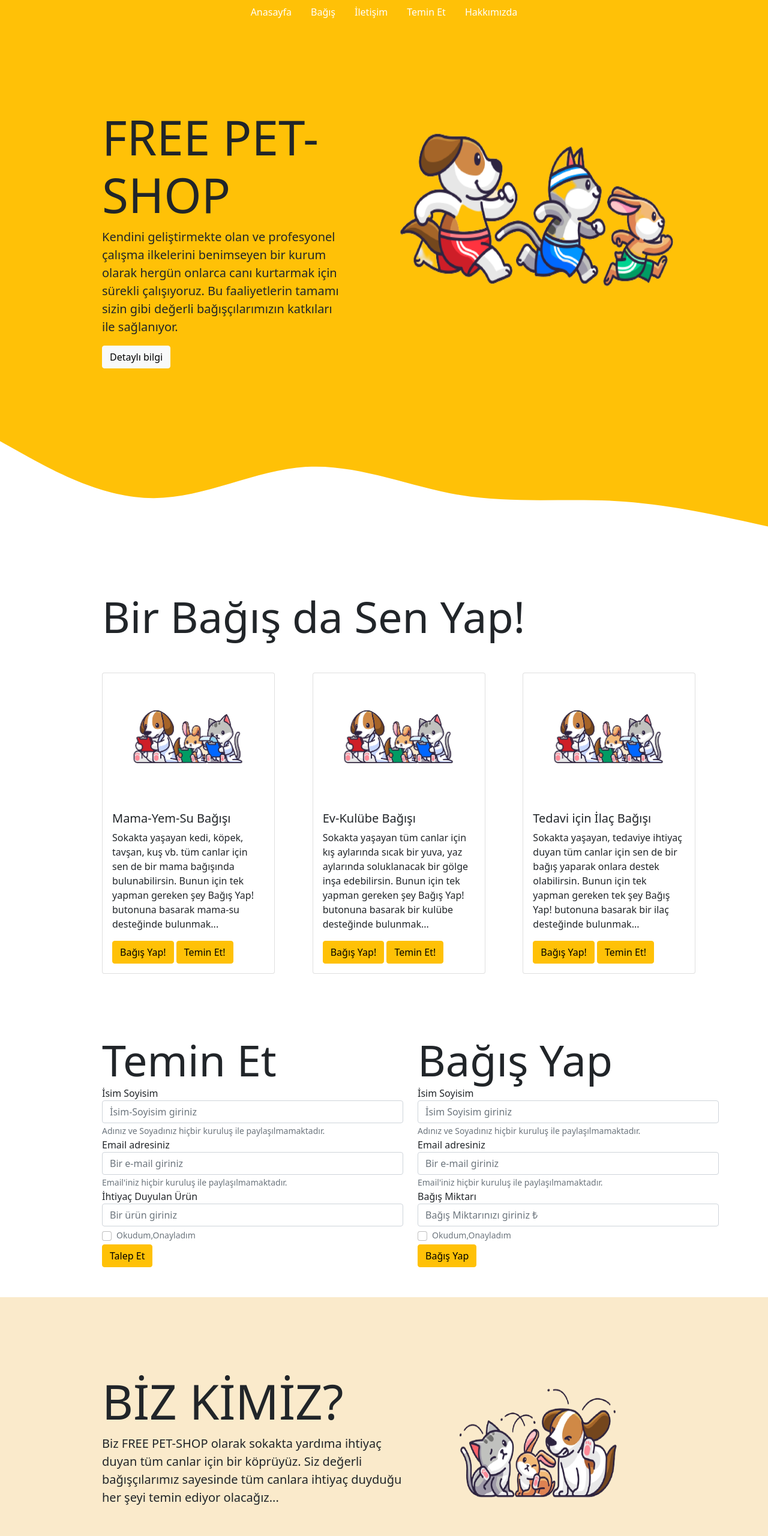
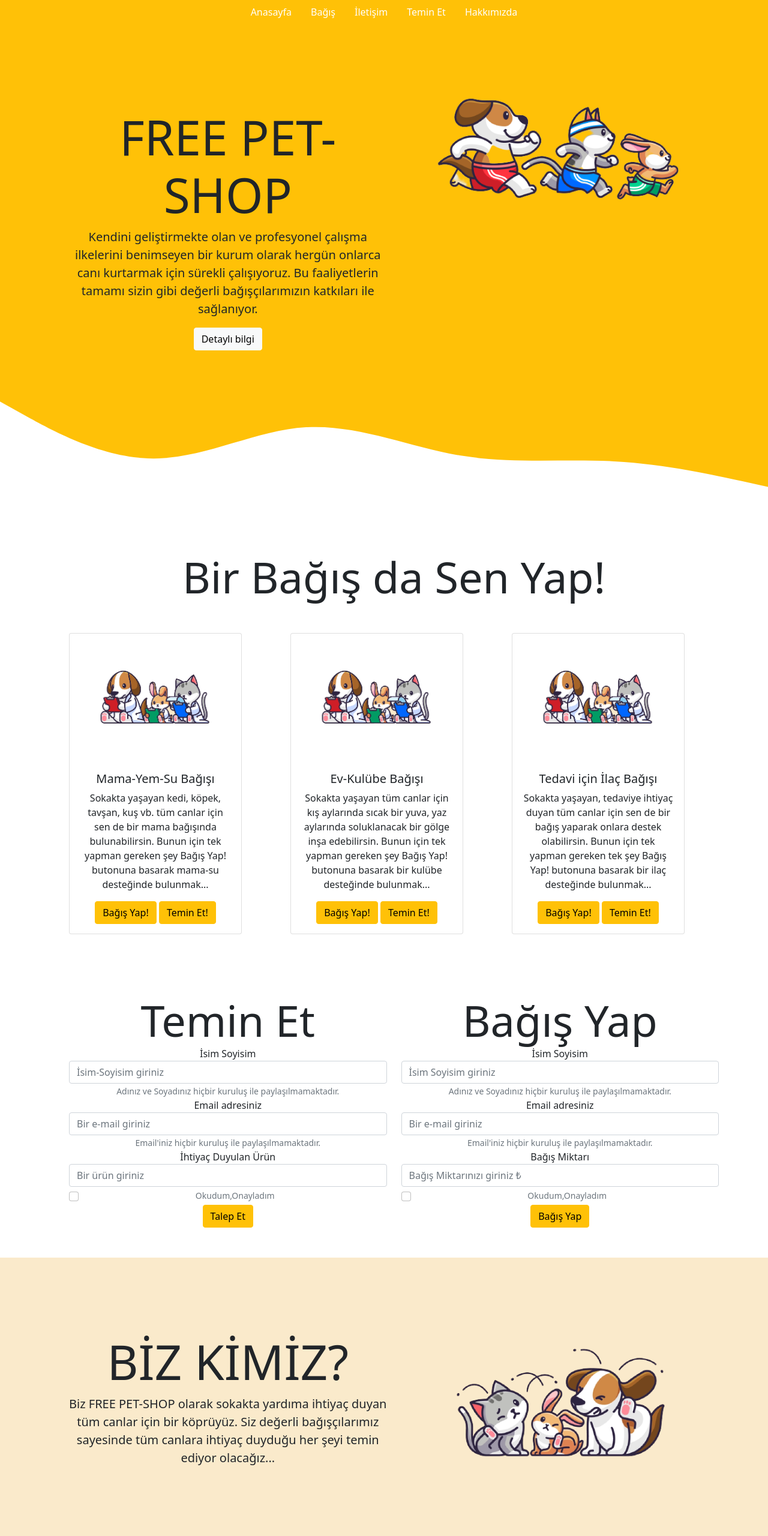
Before and after one commit to GuvenEREN-404/PetShop, a plain HTML site: page index.html in a window 1280 px wide. Shown: the top 2560 px of the page at 60% size. Drawn offline with nearby package versions, Linux system fonts and the light colour scheme.

Commit message:
Update style.css

```diff
--- a/css/style.css
+++ b/css/style.css
@@ -1,10 +1,11 @@
+html{
+   text-align: center;
+}
 .img{
-    width: 600px;
-    height: 600px;
+   width: inherit;
 }
 .img1{
-    width: 400px;
-    height: 400px;
+    width: inherit;
 }
 .cardimg{
     width: 100px;
@@ -13,8 +14,11 @@
 .prgrf{
     padding-top: 130px;
 }
+.orta{
+    padding-top: 50px;
+}
 .ortala{
-    padding-left: 100px !important;
+    padding-left: 45px !important;
     padding-top: 50px;
 }
 .hOrt{
```
